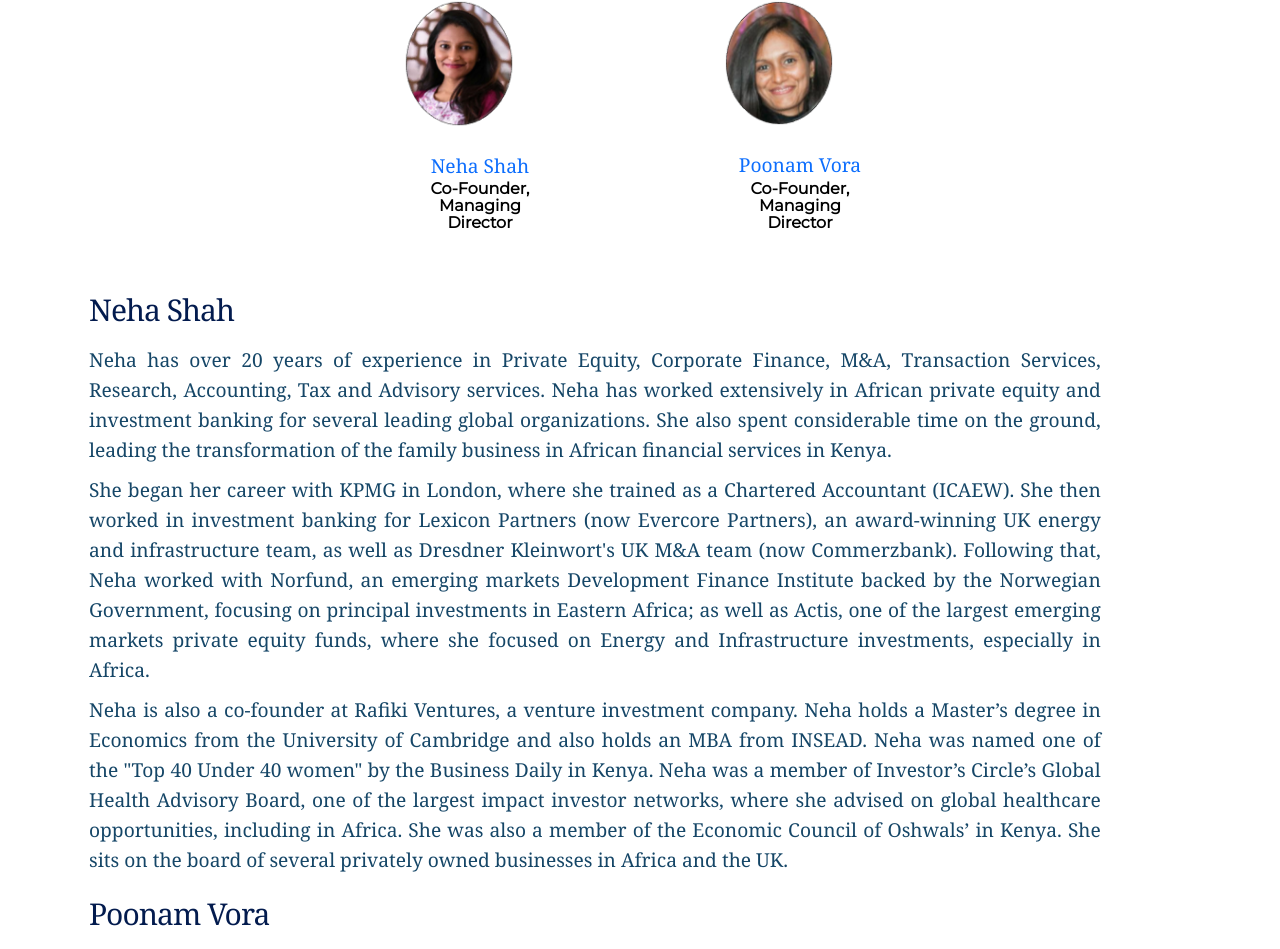
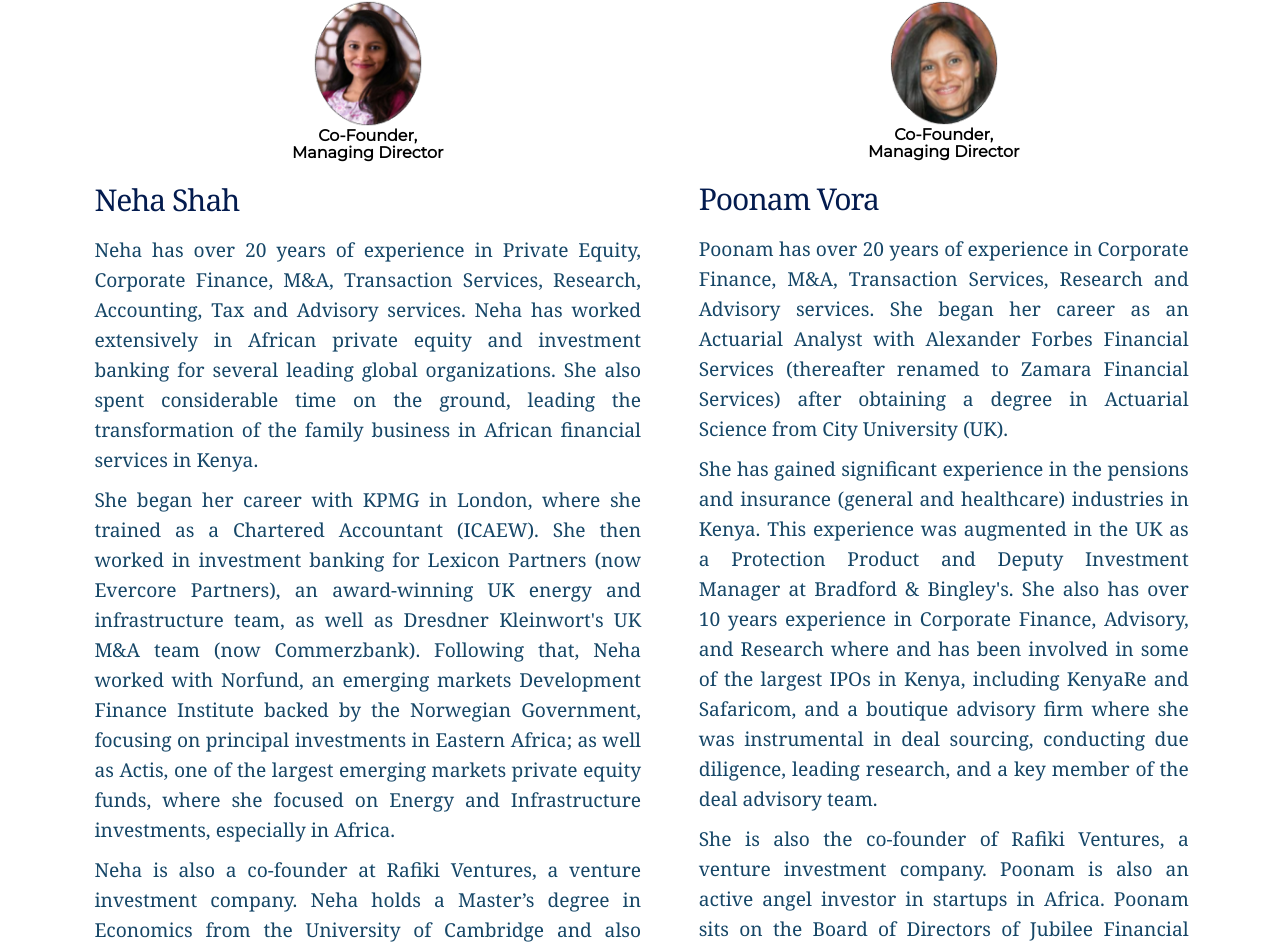
Before and after one commit to ealpha072/maitri_capital, a React (Create React App) app in the folder frontend/: page /team in a window 1280 px wide. Shown: the part 944-1893 px from the top of the page. Built offline with nearby package versions, Linux system fonts and the light colour scheme; the HTML template or start-up script is replaced by a standard one.

Commit message:
Changes to main

```diff
--- a/frontend/src/Home.jsx
+++ b/frontend/src/Home.jsx
@@ -14,6 +14,7 @@ import Contact from './components/Contact'
 import Knowledge from './components/Knowledge'
 import Credentials from './components/Credentials'
 import Casestudy from './components/Casestudy'
+import Clients from './components/Clients'
 
 
 const Home = () => {
@@ -30,6 +31,7 @@ const Home = () => {
 				<Route path='/contact' element={ <Contact /> } />
 				<Route path='/knowledge' element={<Knowledge />} />
 				<Route path='/credentials' element={<Credentials />} />
+				<Route path='/clients' element={<Clients />} />
 				<Route path='/knowledge/case_studies' element={<Casestudy />} />
           	</Routes>
           	<Footer />
--- /dev/null
+++ b/frontend/src/components/Clients.jsx
@@ -0,0 +1,78 @@
+import { useEffect } from "react";
+import Banner from "./Banner";
+import styles from './styles/Services.module.css'
+
+//import sm_banner from '../assets/images/banner_1.jpg'
+import banner_11 from "../assets/banners/banner_11.jpg"
+import banner_12 from "../assets/images/img_three.jpg"
+
+
+const Clients = () => {
+
+    useEffect(()=>{
+        document.title = "Maitri Capital -  Our Clients"
+    })
+
+    const text = "Serving Clients Accross Africa"
+    return (
+        <div className="mg-tp">
+            <Banner backgroundImg={banner_11} extraImg={banner_12}  mainText={text} />
+            <div className="about-top">
+                <p className="front-p" style={{paddingLeft:'0px'}}>Our Services</p>
+                <p className="p-about" style={{paddingLeft:'0px'}}>
+                    We offer a range of investment and corporate
+                    advisory services to help our clients succeed in the complex and dynamic African market.
+                </p>
+            </div>
+            {/* <div className={styles.diverse}>
+                <div className="diver-holder">
+                    <p className="front-p">Divestitures</p>
+                    <p className="">
+                        With our deep expertise in the African market and our unwavering commitment to our clients,
+                        Maitri Capital is a trusted partner for investors looking to succeed in this dynamic and fast-paced market.
+                    </p>
+                </div>
+                <div className="diver-img">
+                    <img src={sm_banner} alt="" />
+                </div>
+            </div> */}
+            <div className={styles.services}>
+                <div>
+                    <h4>Investment Advisory</h4>
+                    <p>
+                        We offer a wide range of advisory services, including Mergers and Acquisitions,
+                        Capital Raising, Private Placement, Valuation, Due Diligence, Capital Structure and
+                        Restructuring, and Investment Research. Our team of experienced advisors has deep knowledge
+                        of the African market, and we work closely with our clients
+                        to develop customized investment strategies that meet their specific goals and objectives.
+                    </p>
+                </div>
+                <div>
+                    <h4>Corporate Advisory</h4>
+                    <p>
+                    Whether our clients are looking to grow their business, optimize their operations,
+                    or address specific challenges, our team has the expertise to help them succeed.
+                    We provide end-to-end support throughout the corporate advisory process,
+                    from identifying opportunities and developing strategies to executing plans and achieving results.
+                    Our team also provides comprehensive financial management and board advisory
+                    services, helping our clients to make informed decisions and achieve their long-term goals.
+                    </p>
+                </div>
+                <div>
+                    <h4>Research & Data Insights</h4>
+                    <p>
+                        Our team of expert analysts leverages cutting-edge technology and
+                        sophisticated data-driven methodologies to deliver in-depth insights
+                        that inform and drive your business decisions. Whether you need to
+                        monitor market trends, understand consumer behavior, or gain a
+                        competitive edge, we have the tools and expertise to help you succeed.
+                        With a focus on delivering actionable insights and a commitment to
+                        accuracy and precision.
+                    </p>
+                </div>
+            </div>
+        </div>
+    );
+}
+
+export default Clients
--- a/frontend/src/components/Knowledge.jsx
+++ b/frontend/src/components/Knowledge.jsx
@@ -27,7 +27,7 @@ import document_eight from "../assets/knowledge/Maitri Capital_Kenyan E-commerce
 import document_four from "../assets/knowledge/Maitri Capital's 50 Global Inspirational Women of 2020.pdf"
 import document_nine from "../assets/knowledge/Maitri Capital_Why Investors Choose East Africa_Final.png"
 import document_five from "../assets/knowledge/Maitri Capital_COVID in EA Overview_Final.pdf"
-import document_one from "../assets/knowledge/Understanding the Kenyan Startup Ecosystem Report Final.pdf"
+import document_one from "../assets/knowledge/Understanding_The_Kenyan_Startup_Ecosystem_Report.pdf"
 import document_seven from "../assets/knowledge/Maitri Capital_Kenya Labor Force Infographic_Final.png"
 
 const Knowledge = () => {
--- a/frontend/src/components/Sectors.jsx
+++ b/frontend/src/components/Sectors.jsx
@@ -10,7 +10,7 @@ const Sectors = () => {
         document.title = "Maitri Capital -  Sectors"
     })
 
-    const text = "Sector diverse Company"
+    const text = "Sector diverse company"
     const [isDisplay, setDisplay] = useState(false)
     const handleToggle = (e) => {
         e.preventDefault()
--- a/frontend/src/components/Team.jsx
+++ b/frontend/src/components/Team.jsx
@@ -40,32 +40,87 @@ const Team = () => {
             </div>
 
             <div className={styles.founderDiv}>
-                <div>
+                <div className={styles.founderDivInner}>
                     <div className={styles.teamPics}>
-                        <img src={neha} alt="" width={110} />
                         <div className={styles.teamDetails}>
-                            <a href="https://www.linkedin.com/in/neha-shah-a057b31/" target="blank" rel="noreferrer">Neha Shah</a>
+                            <a href="https://www.linkedin.com/in/neha-shah-a057b31/" target="blank" rel="noreferrer">
+                                <img src={neha} alt="" width={110} />
+                            </a>
                             <p className="team-title">Co-Founder, <br /> Managing Director</p>
+                        </div>
+                        <div className={styles.founderHolder}>
+                            <p>Neha Shah</p>
+                            <p>
+                                Neha has over 20 years of experience in Private Equity, Corporate Finance, M&A,
+                                Transaction Services, Research, Accounting, Tax and Advisory services.
+                                Neha has worked extensively in African private equity and investment banking for
+                                several leading global organizations. She also spent considerable time on the ground,
+                                leading the transformation of the family business in African financial services in Kenya.
+                            </p>
+                            <p>
+                                She began her career with KPMG in London, where she trained as a Chartered Accountant (ICAEW).
+                                She then worked in investment banking for Lexicon Partners (now Evercore Partners), an award-winning
+                                UK energy and infrastructure team, as well as Dresdner Kleinwort's UK M&A team (now Commerzbank).
+                                Following that, Neha worked with Norfund, an emerging markets Development Finance Institute backed by
+                                the Norwegian Government, focusing on principal investments in Eastern Africa; as well as Actis,
+                                one of the largest emerging markets private equity funds, where she focused on Energy and
+                                Infrastructure investments, especially in Africa.
+                            </p>
+                            <p>
+                                Neha is also a co-founder at Rafiki Ventures,
+                                a venture investment company. Neha holds a Master’s degree in Economics from the University of
+                                Cambridge and also holds an MBA from INSEAD. Neha was named one of the "Top 40 Under 40 women" by the Business Daily in Kenya.
+                                Neha was a member of Investor’s Circle’s Global Health Advisory Board, one of the largest impact
+                                investor networks, where she advised on global healthcare opportunities, including in Africa.
+                                She was also a member of the Economic Council of Oshwals’ in Kenya. She sits on the board of several
+                                privately owned businesses in Africa and the UK.
+                            </p>
                         </div>
                     </div>
 
                     <div className={styles.teamPics}>
-                        <img src={poonam} alt="" width={110} />
                         <div className={styles.teamDetails}>
+
                             <a
                                 href='https://www.linkedin.com/in/poonam-vora-547b9242/?originalSubdomain=ke'
                                 target="blank"
                                 rel="noreferrer"
                             >
-                                Poonam Vora
+                                <img src={poonam} alt="" width={110} />
                             </a>
                             <p className="team-title">Co-Founder, <br /> Managing Director</p>
+                        </div>
+                        <div className={styles.founderHolder}>
+                            <p>Poonam Vora</p>
+                            <p>
+                                Poonam has over 20 years of experience in Corporate Finance,
+                                M&A, Transaction Services, Research and Advisory services.
+                                She began her career as an Actuarial Analyst with Alexander Forbes
+                                Financial Services (thereafter renamed to Zamara Financial Services)
+                                after obtaining a degree in Actuarial Science from City University (UK).
+                            </p>
+                            <p>
+                                She has gained significant experience in the
+                                pensions and insurance (general and healthcare) industries in Kenya.
+                                This experience was augmented in the UK as a Protection Product and Deputy Investment Manager
+                                at Bradford & Bingley's. She also has over 10 years experience in
+                                Corporate Finance, Advisory, and Research where and has been involved in some of the largest IPOs in Kenya,
+                                including KenyaRe and Safaricom, and a boutique advisory firm where she was
+                                instrumental in deal sourcing, conducting due diligence, leading research,
+                                and a key member of the deal advisory team.
+                            </p>
+                            <p>
+                                She is also the co-founder of Rafiki Ventures, a venture investment company.
+                                Poonam is also an active angel investor in startups in Africa. Poonam sits on the
+                                Board of Directors of Jubilee Financial Services Limited, and is a fund manager for
+                                several institutions.
+                            </p>
                         </div>
                     </div>
                 </div>
             </div>
 
-            <div className={styles.founderHolder}>
+            {/* <div className={styles.founderHolder}>
                 <div>
                     <p>Neha Shah</p>
                     <p>
@@ -121,7 +176,7 @@ const Team = () => {
                         several institutions.
                     </p>
                 </div>
-            </div>
+            </div> */}
         </div>
   );
 }
--- a/frontend/src/components/styles/Team.module.css
+++ b/frontend/src/components/styles/Team.module.css
@@ -19,14 +19,6 @@
     line-height: 1.625rem;
 }
 
-.teamPics > div{
-    padding-top: 25px;
-    padding-bottom:25px;
-    width: 90%;
-    margin:auto;
-    overflow: hidden;
-}
-
 .teamPics img{
     /* border: 2px solid #154667; */
     cursor: pointer;
@@ -38,17 +30,11 @@
     transform: scale(0.9);
 }
 
-
-.founderDiv > div{
+.founderDivInner{
     display: flex;
     justify-content: space-around;
-    width: 50%;
+    width: 90%;
     margin: auto;
-}
-
-.teamDetails{
-    text-align: center;
-    margin-top: 20px;
 }
 
 .teamDetails a{
@@ -56,6 +42,12 @@
     font-weight: 500;
     font-family: "Georgia",serif;
     padding-bottom: 10px;
+}
+
+.teamDetails{
+    width: 90%;
+    margin: auto;
+    text-align: center;
 }
 
 .teamDetails p{
@@ -73,28 +65,22 @@
     margin-top: 20px;
 }
 
-.founderHolder > div {
-    width: 90%;
-}
-
-.founderHolder > div p:first-child{
+.founderHolder p:first-child{
     font-size: 1.875rem;
     line-height: 2.375rem;
     letter-spacing: -1px;
     color:var(--hlblue);
-    padding: 10px 25px 0 25px;
     font-family: Georgia, 'Times New Roman', Times, serif;
     text-align: justify;
 }
 
-.founderHolder > div p:not(:first-child){
+.founderHolder p:not(:first-child){
     font-size: 1.2rem;
     text-align: justify;
     line-height: 1.875rem;
     color: #154667;
     font-family: "Georgia",serif;
     margin-bottom: 10px;
-    padding-left: 25px;
 }
 
 @media screen and (max-width:750px){
```
Also changed, not shown: frontend/src/components/About.jsx (+11 -12 lines), frontend/src/components/Contact.jsx (+12 -9 lines), frontend/src/components/Header.jsx (+9 -5 lines), 2 other files (tests, documents, lock files or other folders).
